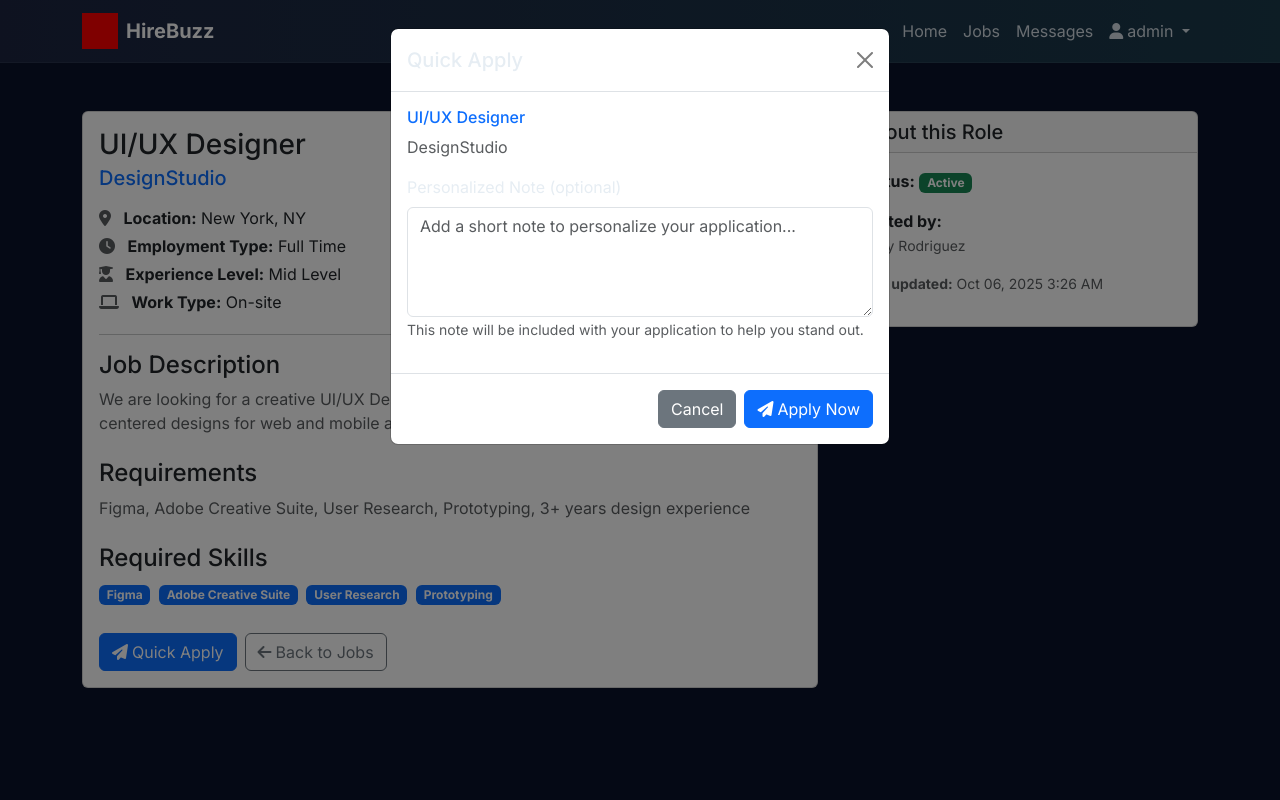
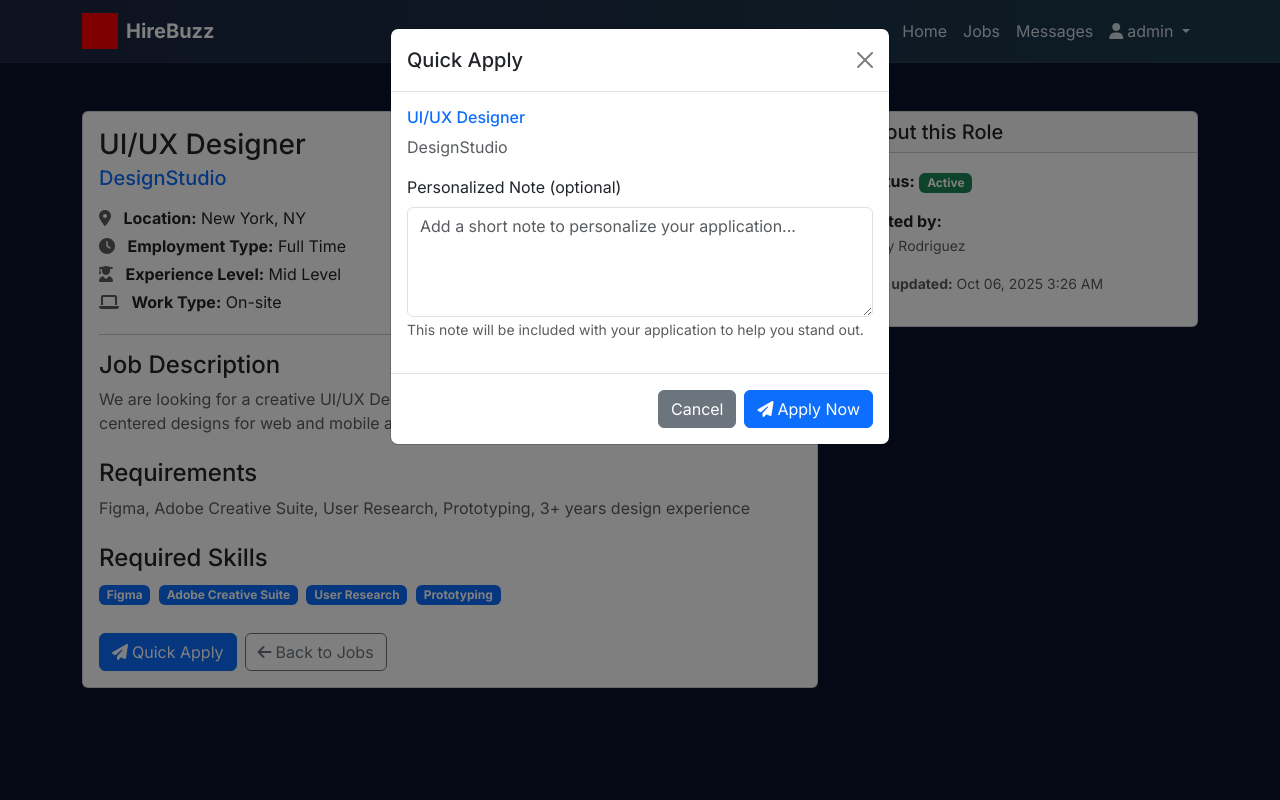
Before and after one commit to ritwij-ghosh/cs2340-team-project, a Django app: page /jobs/6/ in a window 1280 px wide, after a click on "Quick Apply". Run offline with Django 5.2, Linux system fonts and the light colour scheme; a user stored in the database is signed in; data comes from the database, SQL or seed files in the repository.

Commit message:
Fix label visibility on white background
- Change 'Personalized Note (optional)' labels to text-dark class
- Change 'Quick Apply' modal titles to text-dark class
- Update both job detail and job index templates
- Improve readability on white modal backgrounds
- Ensure labels are visible and accessible

```diff
--- a/jobs/templates/jobs/detail.html
+++ b/jobs/templates/jobs/detail.html
@@ -164,7 +164,7 @@
     <div class="modal-dialog">
       <div class="modal-content">
         <div class="modal-header">
-          <h5 class="modal-title" id="quickApplyModalLabel">Quick Apply</h5>
+          <h5 class="modal-title text-dark" id="quickApplyModalLabel">Quick Apply</h5>
           <button type="button" class="btn-close" data-bs-dismiss="modal" aria-label="Close"></button>
         </div>
         <form method="post" action="{% url 'applications:quick_apply' %}">
@@ -177,7 +177,7 @@
             <input type="hidden" name="job_title" value="{{ job.title }}">
             <input type="hidden" name="company_name" value="{{ job.company }}">
             <div class="mb-3">
-              <label for="note" class="form-label">Personalized Note (optional)</label>
+              <label for="note" class="form-label text-dark">Personalized Note (optional)</label>
               <textarea id="note" name="note" class="form-control" rows="4" placeholder="Add a short note to personalize your application..."></textarea>
               <small class="form-text text-muted">This note will be included with your application to help you stand out.</small>
             </div>
--- a/jobs/templates/jobs/index.html
+++ b/jobs/templates/jobs/index.html
@@ -228,7 +228,7 @@
     <div class="modal-dialog">
       <div class="modal-content">
         <div class="modal-header">
-          <h5 class="modal-title" id="quickApplyModalLabel{{ job.pk }}">Quick Apply</h5>
+          <h5 class="modal-title text-dark" id="quickApplyModalLabel{{ job.pk }}">Quick Apply</h5>
           <button type="button" class="btn-close" data-bs-dismiss="modal" aria-label="Close"></button>
         </div>
         <form method="post" action="{% url 'applications:quick_apply' %}">
@@ -241,7 +241,7 @@
             <input type="hidden" name="job_title" value="{{ job.title }}">
             <input type="hidden" name="company_name" value="{{ job.company }}">
             <div class="mb-3">
-              <label for="note{{ job.pk }}" class="form-label">Personalized Note (optional)</label>
+              <label for="note{{ job.pk }}" class="form-label text-dark">Personalized Note (optional)</label>
               <textarea id="note{{ job.pk }}" name="note" class="form-control" rows="3" placeholder="Add a short note to personalize your application..."></textarea>
               <small class="form-text text-muted">This note will be included with your application to help you stand out.</small>
             </div>
```
